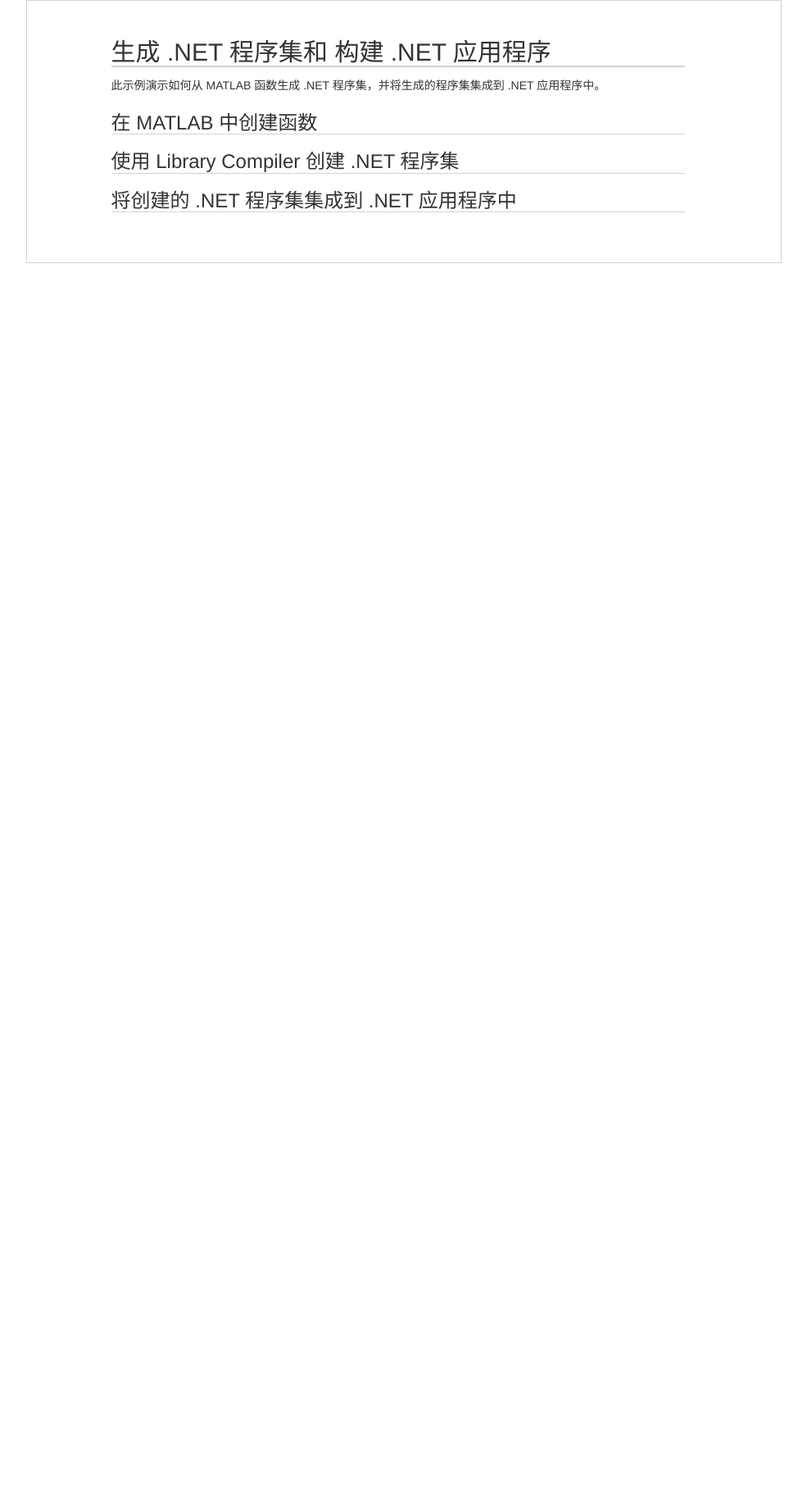
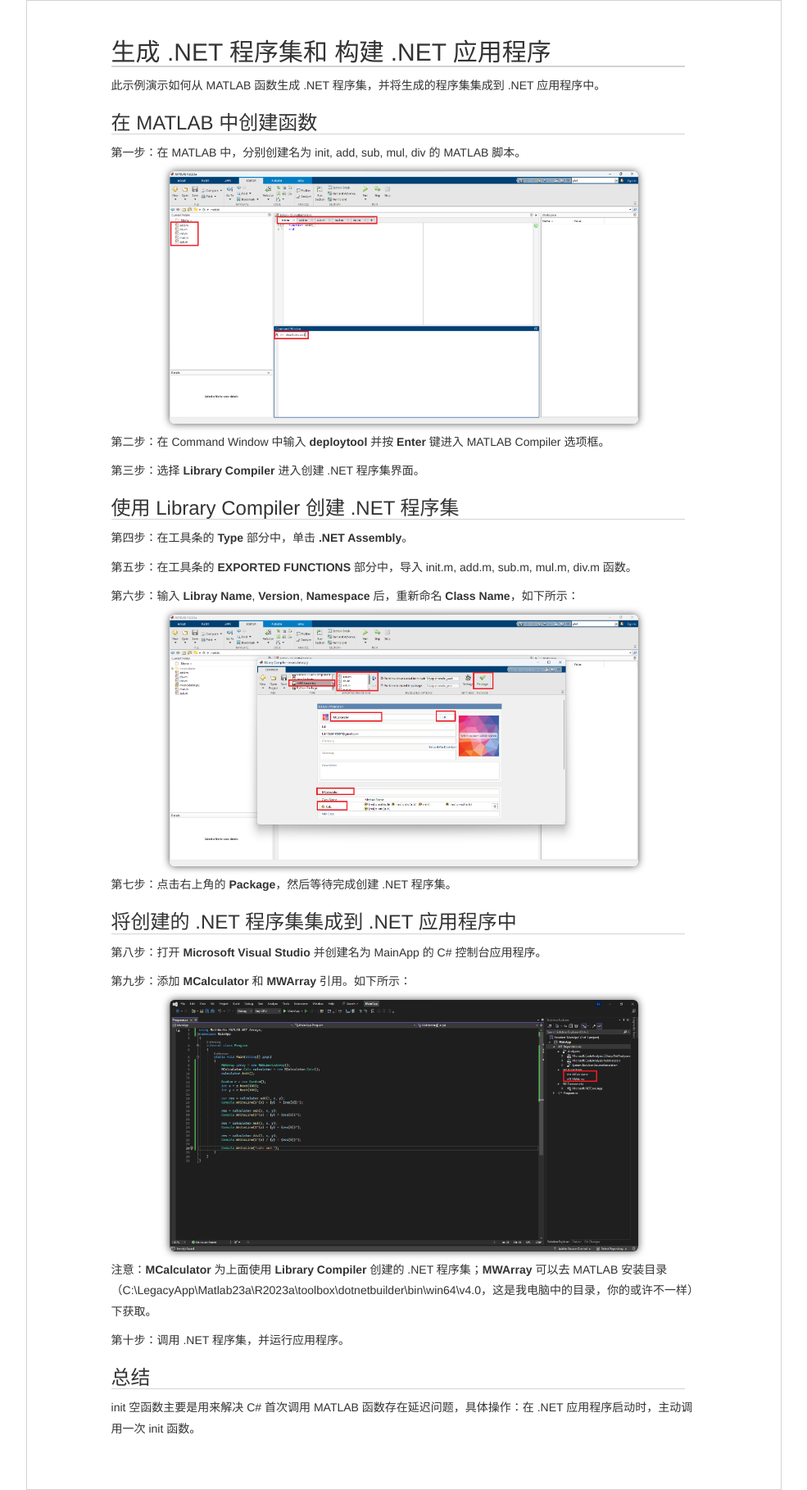
Before and after one commit to luli100/luli100.github.io, a Jekyll site: the page built from _posts/2023-09-20-csharp-call-matlab-dll.md, in a window 1280 px wide. Shown: the whole page at 82% size, without its empty margins (147-1132 px from the left). Built offline with Jekyll 4.4.1, drawn with Linux system fonts in a browser that asks for light colours; before the commit the page ends 900 px from its top, so only the background shows below that.

Commit message:
c# call matlab function

```diff
--- a/_posts/2023-09-20-csharp-call-matlab-dll.md
+++ b/_posts/2023-09-20-csharp-call-matlab-dll.md
@@ -8,6 +8,38 @@ enable: true
 
 ### 在 MATLAB 中创建函数
 
+第一步：在 MATLAB 中，分别创建名为 init, add, sub, mul, div 的 MATLAB 脚本。
+
+<img src="/images/matlab_deploy_tool.png" width="80%" />
+
+第二步：在 Command Window 中输入 **deploytool** 并按 **Enter** 键进入 MATLAB Compiler 选项框。
+
+第三步：选择 **Library Compiler** 进入创建 .NET 程序集界面。
+
 ### 使用 Library Compiler 创建 .NET 程序集
 
+第四步：在工具条的 **Type** 部分中，单击 **.NET Assembly**。
+
+第五步：在工具条的 **EXPORTED FUNCTIONS** 部分中，导入 init.m, add.m, sub.m, mul.m, div.m 函数。
+
+第六步：输入 **Libray Name**, **Version**, **Namespace** 后，重新命名 **Class Name**，如下所示：
+
+<img src="/images/matlab_library_compiler.png" width="80%" />
+
+第七步：点击右上角的 **Package**，然后等待完成创建 .NET 程序集。
+
 ### 将创建的 .NET 程序集集成到 .NET 应用程序中
+
+第八步：打开 **Microsoft Visual Studio** 并创建名为 MainApp 的 C# 控制台应用程序。
+
+第九步：添加 **MCalculator** 和 **MWArray** 引用。如下所示：
+
+<img src="/images/csharp_call_matlab_dll.png" width="80%" />
+
+注意：**MCalculator** 为上面使用 **Library Compiler** 创建的 .NET 程序集；**MWArray** 可以去 MATLAB 安装目录（C:\LegacyApp\Matlab23a\R2023a\toolbox\dotnetbuilder\bin\win64\v4.0，这是我电脑中的目录，你的或许不一样）下获取。
+
+第十步：调用 .NET 程序集，并运行应用程序。
+
+### 总结
+
+init 空函数主要是用来解决 C# 首次调用 MATLAB 函数存在延迟问题，具体操作：在 .NET 应用程序启动时，主动调用一次 init 函数。
```
Also changed, not shown: images/csharp_call_matlab_dll.png (added), images/matlab_deploy_tool.png (added), images/matlab_library_compiler.png (added).
